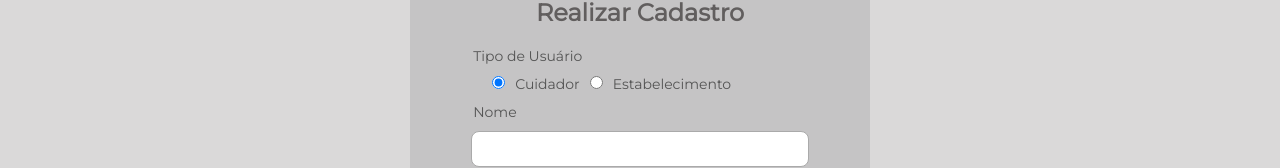
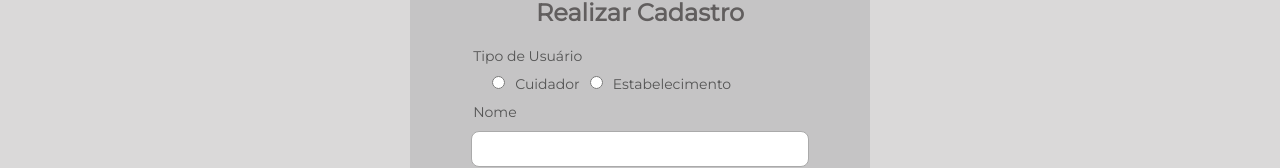
Before and after one commit to taynalexandra/front-petinho-feliz, a React (Create React App) app: page /cadastro in a window 1280 px wide. Shown: the part 181-349 px from the top of the page. Built offline with nearby package versions, Linux system fonts and the light colour scheme.

Commit message:
Alterações no cadastro de usuários

```diff
--- a/src/components/form/FormCadastro.js
+++ b/src/components/form/FormCadastro.js
@@ -28,7 +28,7 @@ const FormCadastro = () => {
     setValues({ ...values, [name]: value });
   }
 
-  function exibirCuidador(){
+  function exibirCuidador() {
     $("#nome_label").show();
     $("#cpf_label").show();
     $("#genero_label").show();
@@ -42,7 +42,7 @@ const FormCadastro = () => {
     $("#cnpj").hide();
   }
 
-  function exibirEstabelecimento(){
+  function exibirEstabelecimento() {
     $("#empresa_label").show();
     $("#cnpj_label").show();
     $("#empresa").show();
@@ -77,7 +77,7 @@ const FormCadastro = () => {
   }
 
 
-  $(window).on("load", function(){
+  $(window).on("load", function () {
     $("#empresa_label").hide();
     $("#cnpj_label").hide();
     $("#empresa").hide();
@@ -99,9 +99,9 @@ const FormCadastro = () => {
 
           <div className="form__radio">
 
-            <input type="radio" id="cuidador" name="tipoUsuario" value="cuidador" onClick={exibirCuidador} defaultChecked/>
+            <input type="radio" id="cuidador" name="tipoUsuario" value="cuidador" onChange={onChange} onClick={exibirCuidador} Checked />
             <label htmlFor="cuidador">Cuidador</label>
-            <input type="radio" id="estabelecimento" name="tipoUsuario" value="estabelecimento" onClick={exibirEstabelecimento} />
+            <input type="radio" id="estabelecimento" name="tipoUsuario" value="estabelecimento" onChange={onChange} onClick={exibirEstabelecimento} />
             <label htmlFor="estabelecimento">Estabelecimento</label>
 
           </div>
@@ -139,7 +139,7 @@ const FormCadastro = () => {
           </div>
 
           <div className="form__label">
-            <label  id="genero_label">Gênero</label>
+            <label id="genero_label">Gênero</label>
           </div>
 
           <div id="genero" className="form__radio">
```
